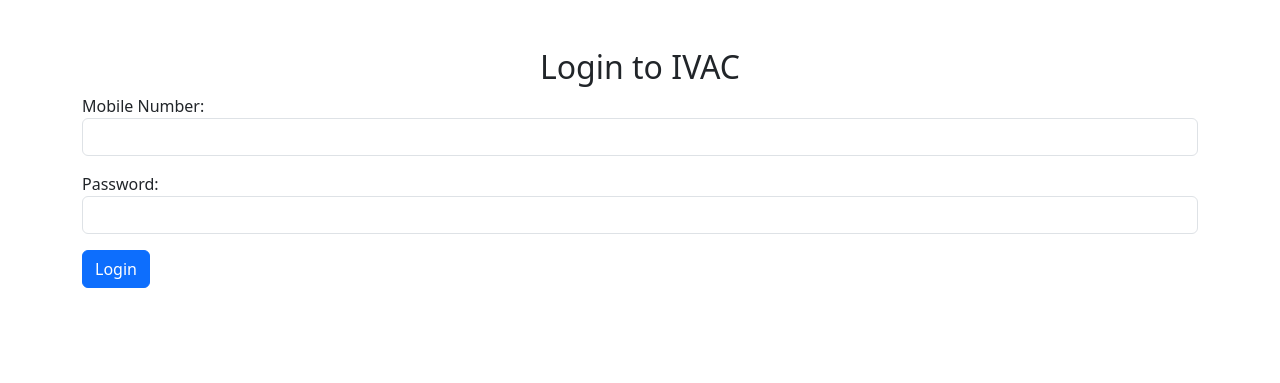
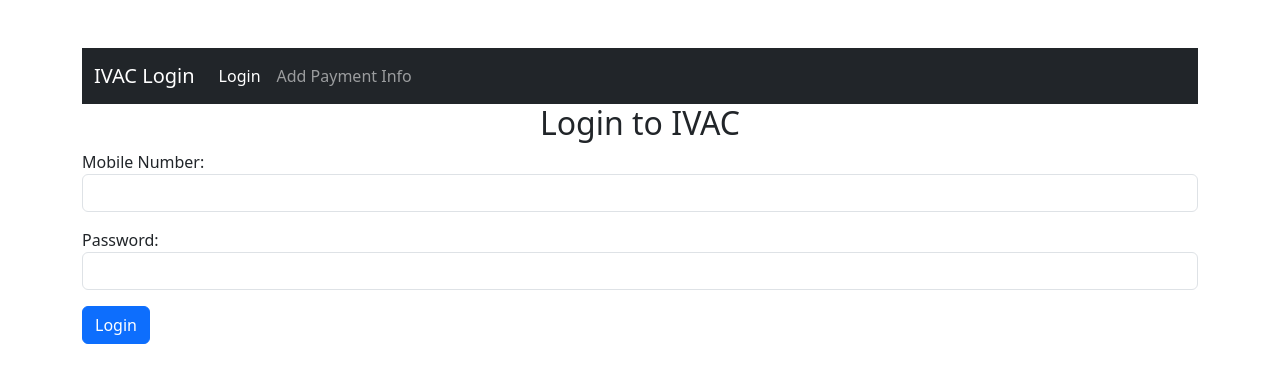
Before and after one commit to iftesamulohy/ivac_payment, a Django app: page / in a window 1280 px wide. Shown: the top 383 px of the page. Run offline with Django 5.2, Linux system fonts and the light colour scheme; some libraries are stand-ins or nearby versions.

Commit message:
modified

```diff
--- a/auth_app/templates/auth_app/login.html
+++ b/auth_app/templates/auth_app/login.html
@@ -7,6 +7,25 @@
     <script src="https://cdn.jsdelivr.net/npm/sweetalert2@11"></script>
 </head>
 <body class="container mt-5">
+    <!-- Navigation Bar -->
+    <nav class="navbar navbar-expand-lg navbar-dark bg-dark">
+        <div class="container-fluid">
+            <a class="navbar-brand" href="{% url 'login' %}">IVAC Login</a>
+            <button class="navbar-toggler" type="button" data-bs-toggle="collapse" data-bs-target="#navbarNav" aria-controls="navbarNav" aria-expanded="false" aria-label="Toggle navigation">
+                <span class="navbar-toggler-icon"></span>
+            </button>
+            <div class="collapse navbar-collapse" id="navbarNav">
+                <ul class="navbar-nav">
+                    <li class="nav-item">
+                        <a class="nav-link active" href="{% url 'login' %}">Login</a>
+                    </li>
+                    <li class="nav-item">
+                        <a class="nav-link" href="{% url 'add_payment_info' %}">Add Payment Info</a>
+                    </li>
+                </ul>
+            </div>
+        </div>
+    </nav>
     <h2 class="text-center">Login to IVAC</h2>
 
     <!-- Login Form -->
```
Also changed, not shown: db.sqlite3.
